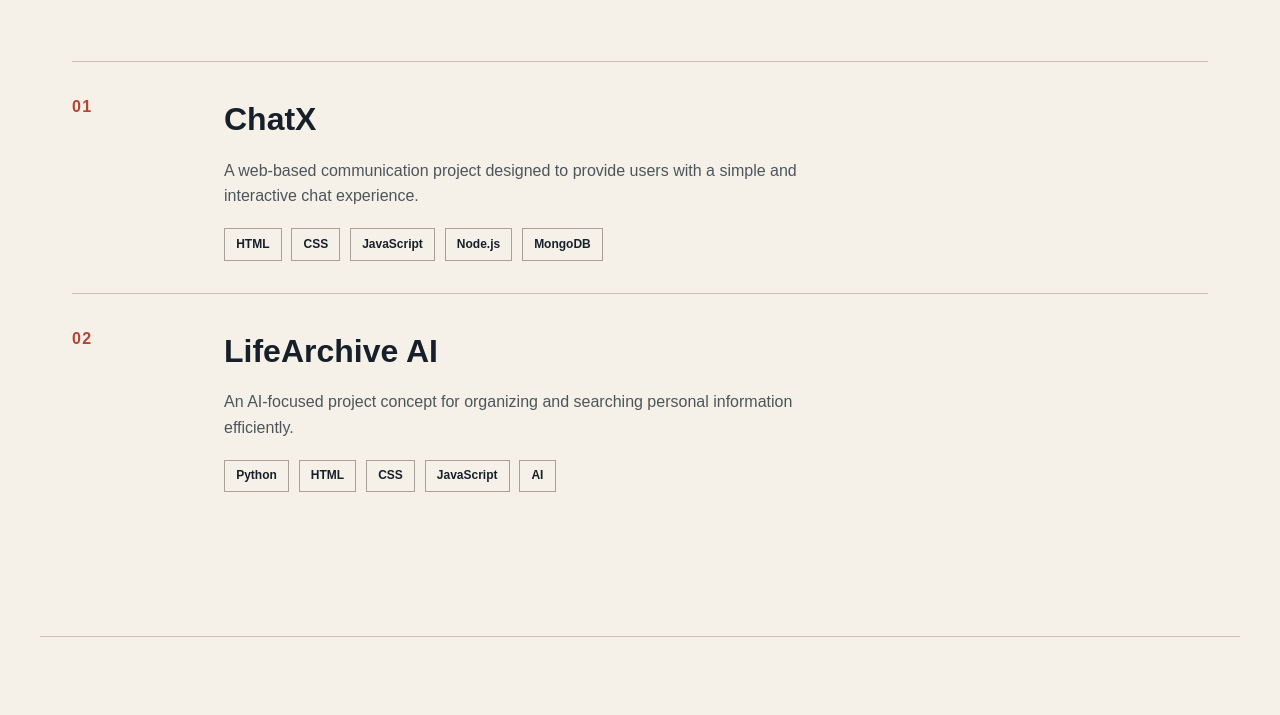
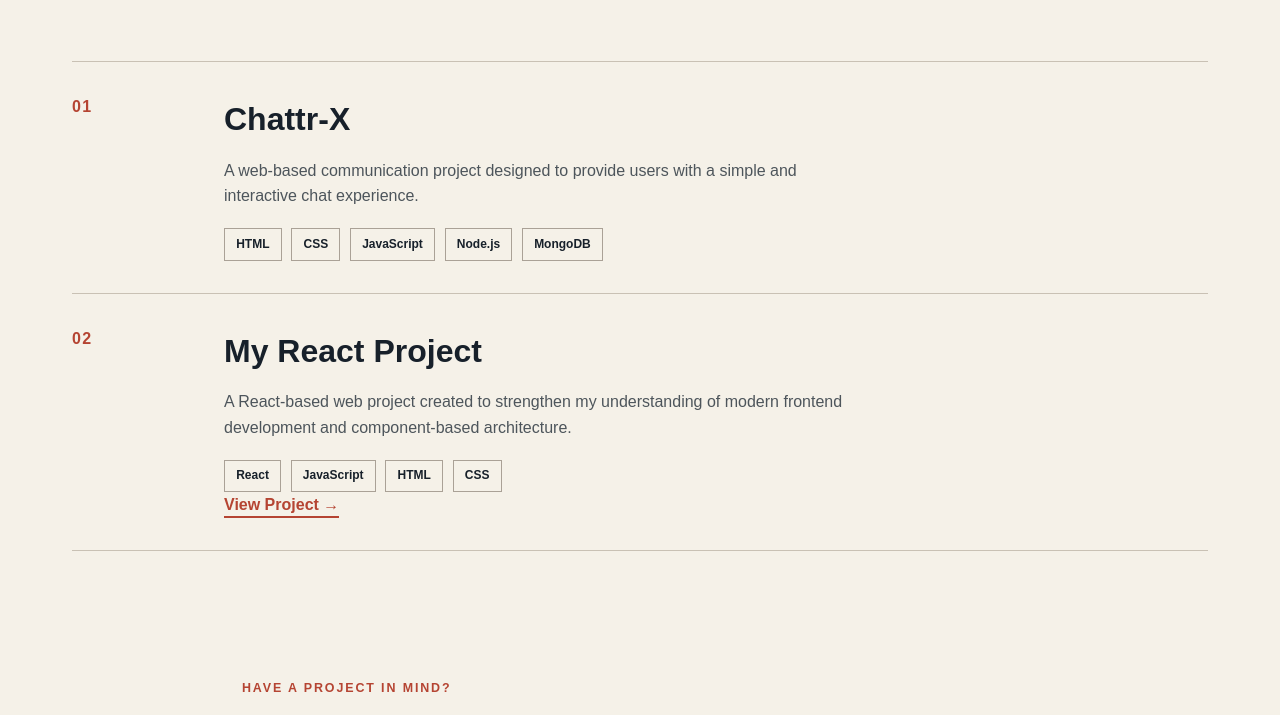
Before and after one commit to Vaishnavihulke/my-thiranex-task-1-portfolio, a plain HTML site: page index.html in a window 1280 px wide. Shown: the part 2270-2985 px from the top of the page. Drawn offline with Linux system fonts and the light colour scheme.

Commit message:
Add files via upload
update project information

```diff
--- a/index.html
+++ b/index.html
@@ -257,7 +257,7 @@
                 <div class="project-info">
 
                     <h3>
-                        ChatX
+                        Chattr-X
                     </h3>
 
                     <p>
@@ -281,36 +281,37 @@
 
             <!-- Project 02 -->
             <article class="project-preview">
-
     <div class="project-number">
         02
     </div>
 
     <div class="project-info">
-
         <h3>
-                        LifeArchive AI
+            My React Project
         </h3>
 
         <p>
-                        An AI-focused project concept for organizing
-                        and searching personal information efficiently.
+            A React-based web project created to strengthen
+            my understanding of modern frontend development
+            and component-based architecture.
         </p>
 
         <ul class="technology-list">
-                        <li>Python</li>
+            <li>React</li>
+            <li>JavaScript</li>
             <li>HTML</li>
             <li>CSS</li>
-                        <li>JavaScript</li>
-                        <li>AI</li>
         </ul>
 
+        <a href="https://github.com/Vaishnavihulke/My-React-Project"
+           class="text-link"
+           target="_blank"
+           rel="noopener">
+            View Project →
+        </a>
     </div>
-
 </article>
-
-        </section>
-
+<section>
 
         <!-- CALL TO ACTION -->
         <section class="contact-cta"
```
Lines whose indentation alone changed are shown as unchanged.
